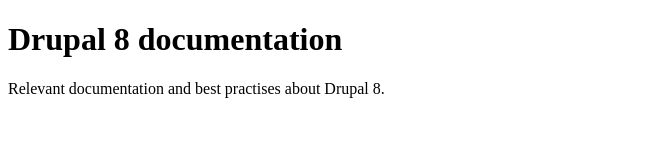
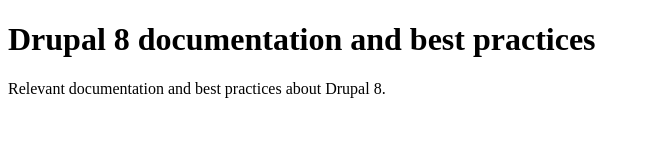
Before and after one commit to bailleux/bailleux.github.io, a plain HTML site: page index.html in a window 1280 px wide. Shown: the whole page, without its empty margins (0-650 px from the left). Drawn offline with Linux system fonts and the light colour scheme.

Commit message:
Orthograph corrected

```diff
--- a/index.html
+++ b/index.html
@@ -1,7 +1,7 @@
 <!DOCTYPE html>
 <html>
 <body>
-<h1>Drupal 8 documentation</h1>
-<p>Relevant documentation and best practises about Drupal 8.</p>
+<h1>Drupal 8 documentation and best practices</h1>
+<p>Relevant documentation and best practices about Drupal 8.</p>
 </body>
 </html>
```
